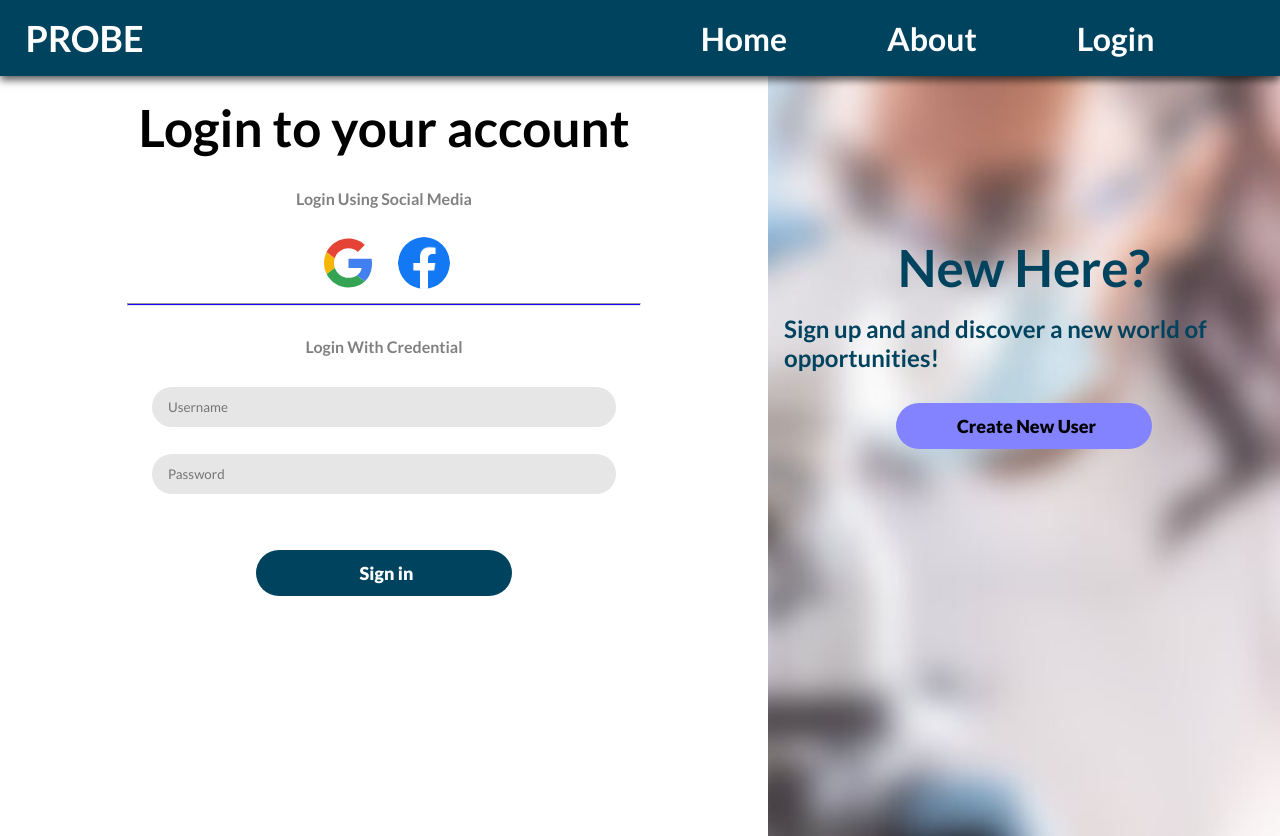
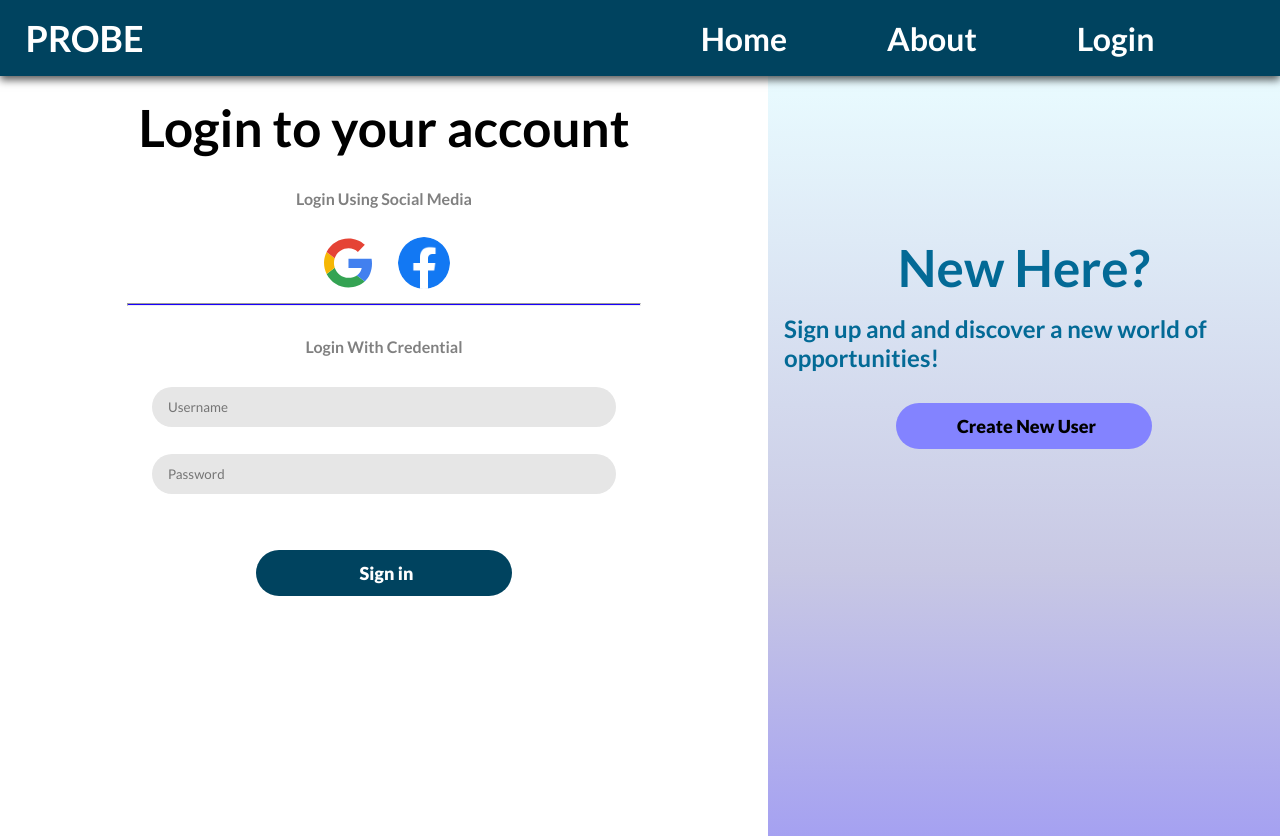
Before and after one commit to Joecthomsen/probe, a React (Create React App) app in the folder web/: page /#/login in a window 1280 px wide. Built offline with nearby package versions, Linux system fonts and the light colour scheme.

Commit message:
Sligtly modified styling

```diff
--- a/web/src/styles/login.css
+++ b/web/src/styles/login.css
@@ -84,7 +84,7 @@
 }
 
 .create-new-user {
-  background-image: url("../resources/background-blur.jpg");
+  background: linear-gradient(0deg, rgb(165, 161, 241) 0%, rgb(200, 200, 228) 35%, rgb(233, 251, 255) 100%);
   background-size: cover;
   width: 40vw;
   background-position: right;
@@ -96,12 +96,12 @@
 .create-new-user h1 {
   font-size: 4vw;
   padding: 20vh 1vw 0px 1vw;
-  color: #00435f;
+  color: #036a96;
 }
 .create-new-user h2 {
   justify-content: center;
   padding: 2vh;
-  color: #00435f;
+  color: #036a96;
 }
 .create-new-user button {
   width: 20vw;
--- a/web/src/styles/login.scss
+++ b/web/src/styles/login.scss
@@ -3,6 +3,7 @@ $object-height: 20px;
 $border-radius: 35px;
 $inputcolor: #e6e6e6;
 $signInButtonColor: #00435f;
+$textColorNewUserPage: #036a96;
 $signInHoverColor: #006c9b;
 $soMeButtonsSize: 80px;
 
@@ -99,7 +100,7 @@ $soMeButtonsSize: 80px;
 }
 
 .create-new-user{
-  background-image: url("../resources/background-blur.jpg");
+  background: linear-gradient(0deg, rgba(165,161,241,1) 0%, rgba(200,200,228,1) 35%, rgba(233,251,255,1) 100%);
   background-size: cover;
   width: 40vw;
   background-position: right;
@@ -111,14 +112,14 @@ $soMeButtonsSize: 80px;
   h1{
     font-size: 4vw;
     padding: 20vh 1vw 0px 1vw;
-    color: $signInButtonColor;
+    color: $textColorNewUserPage;
     // text-shadow: 1px 1px black;
   }
 
   h2{
     justify-content: center;
     padding: 2vh;
-    color: $signInButtonColor;
+    color: $textColorNewUserPage;
     // text-shadow: 1px 1px black;
   }
 
```
Also changed, not shown: 1 other file (tests, documents, lock files or other folders).
